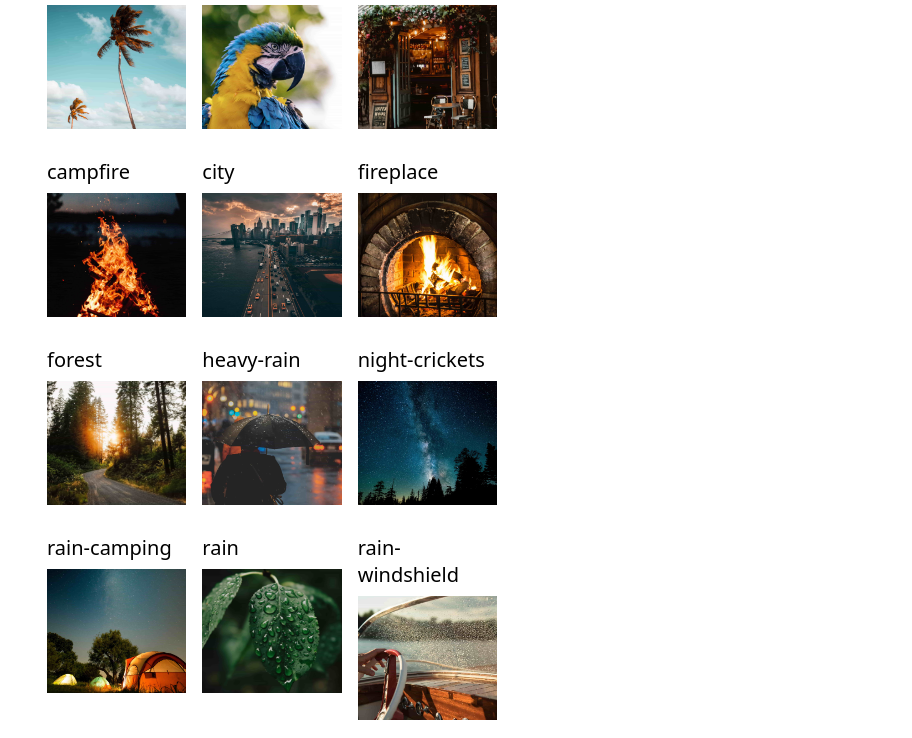
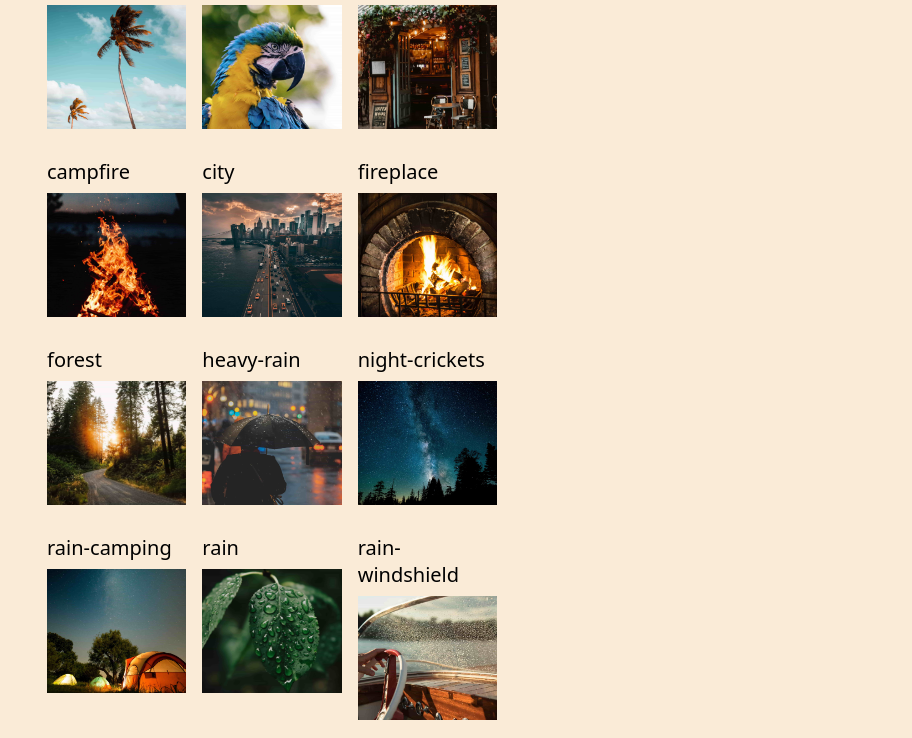
Before and after one commit to hasantktledu/modapp, a plain HTML site: page index.html in a window 1280 px wide. Shown: the part 71-809 px from the top of the page, without its empty margins (368-1280 px from the left). Drawn offline with Linux system fonts and the light colour scheme.

Commit message:
Uygulama arkaplanı değiştirildi

```diff
--- a/style.css
+++ b/style.css
@@ -3,6 +3,10 @@
     padding: 0;
     box-sizing: border-box;
     font-family: system-ui, -apple-system, BlinkMacSystemFont, 'Segoe UI', Roboto, Oxygen, Ubuntu, Cantarell, 'Open Sans', 'Helvetica Neue', sans-serif;
+}
+
+body {
+    background: antiquewhite;
 }
 
 section#root {
```
